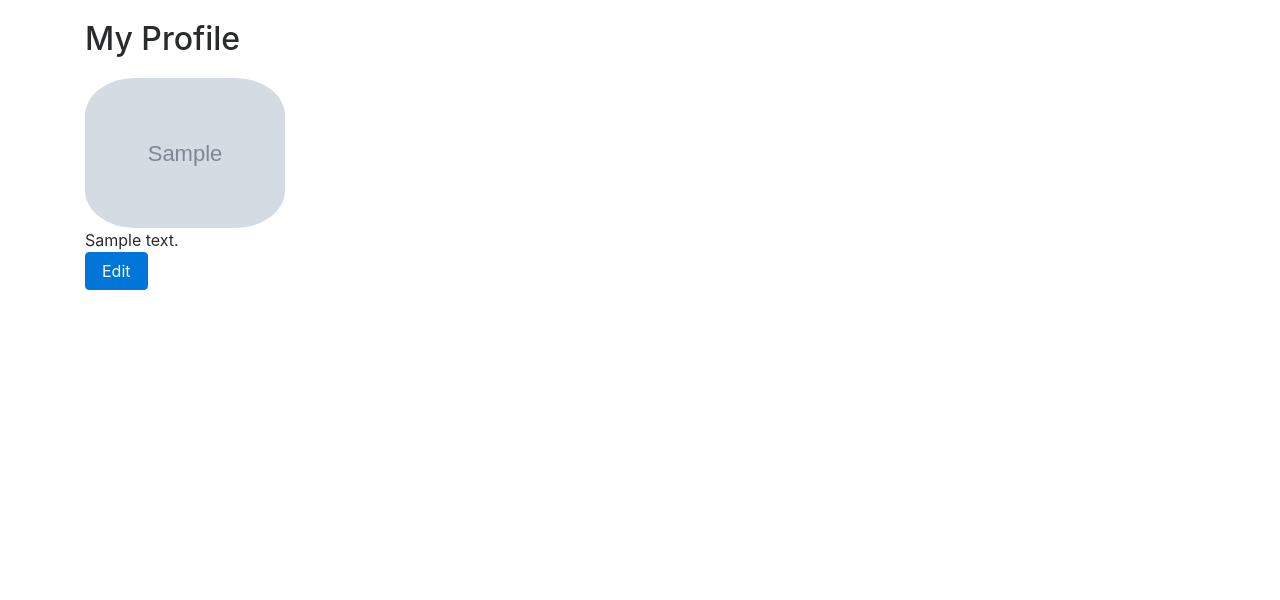
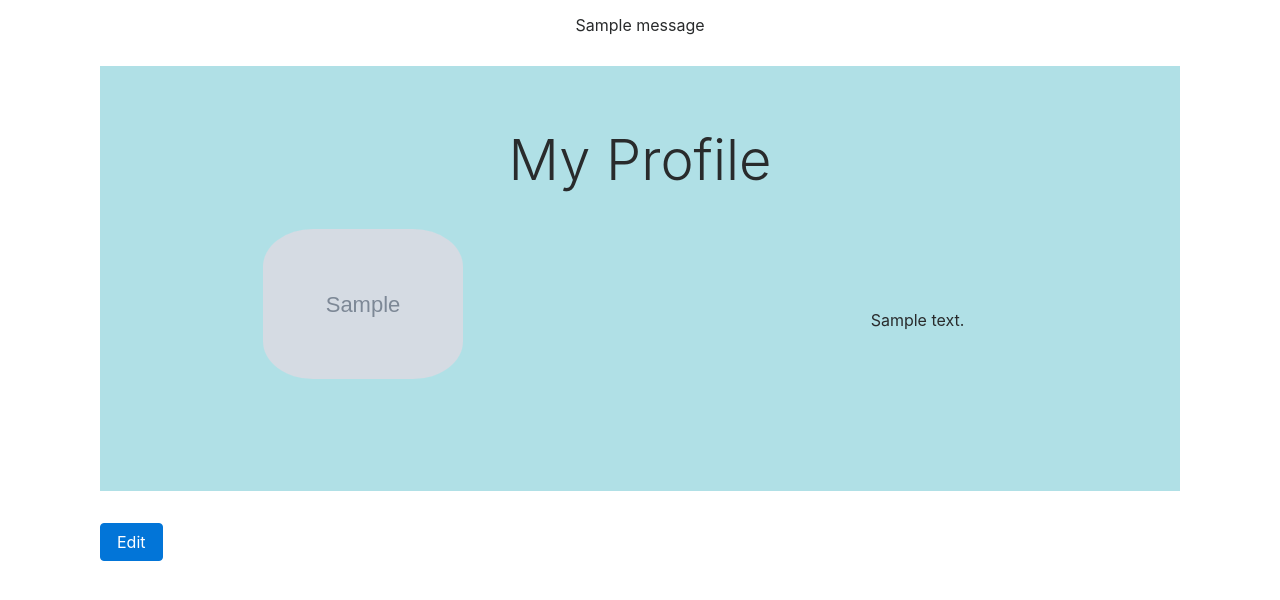
Before and after one commit to dillonfromdallas/mentor_site, a Django app: a page that uses mentor/profiles/templates/profiles/user_profile.html in a window 1280 px wide. Shown: the part 136-736 px from the top of the page. Run offline with Django 3.2, Linux system fonts and the light colour scheme; a user stored in the database is signed in; tables that the repository leaves empty hold one stand-in row (values such as "Sample post"); grey boxes marked "Sample" are stand-in pictures; one stand-in notice (Sample message) is shown; some libraries are stand-ins or nearby versions.

Commit message:
Made edits to layout and css.

```diff
--- a/mentor/profiles/templates/profiles/user_profile.html
+++ b/mentor/profiles/templates/profiles/user_profile.html
@@ -39,22 +39,42 @@ Blocked - {{ block.super }}
 
 {% else %}
 
+{% if messages %}
+<ul class="messages text-center alert alert-primary">
+    {% for message in messages %}
+    <li{% if message.tags %} class="{{ message.tags }}"{% endif %}>
+        {{ message }}
+    </li>
+    {% endfor %}
+</ul>
+{% endif %}
+<div class="container profile_meta">
+  <div class="jumbotron jumbotron-fluid bluejumbo text-center">
+    <div class="row">
+      <div class="col">
   {% if object.user != request.user %}
-    <h1> {{ object.user }}'s profile. </h1>
+    <h1 class="display-4 mt-0"> {{ object.user }}'s profile. </h1>
   {% else %}
-    <h1> My Profile </h1>
+    <h1 class="display-4 mt-0 "> My Profile </h1>
   {% endif %}
+</div>
+</div>
+<div class="row align-items-center">
+  <div class="col">
   {% if object.avatar %}
     <img
     src="{{object.avatar.url}}"
     alt="profile picture"
-    class="profile_picture">
+    class="profile_picture mb-5">
   {% else %}
     <h5>¯\_(ツ)_/¯</h5>
     <h5>{{object.user}} has not set a profile picture.</h5>
   {% endif %}
-<br>
-  {{ object.bio }}
+</div>
+<div class="col justify-content-start"
+  <p class="lead">{{ object.bio }}</p>
+</div>
+</div>
 
   {% if object.user != request.user %}
     {% if mutual_follow %}
@@ -63,6 +83,7 @@ Blocked - {{ block.super }}
       You are{% if not user_is_following %} not{% endif %} following {{ object.user }}.
     {% endif %}
   {% endif %}
+</div>
 
   <div id="profile_functions">
     {% if object.user != request.user %}
```
Also changed, not shown: mentor/profiles/templates/profiles/index.html (+8 -2 lines).
